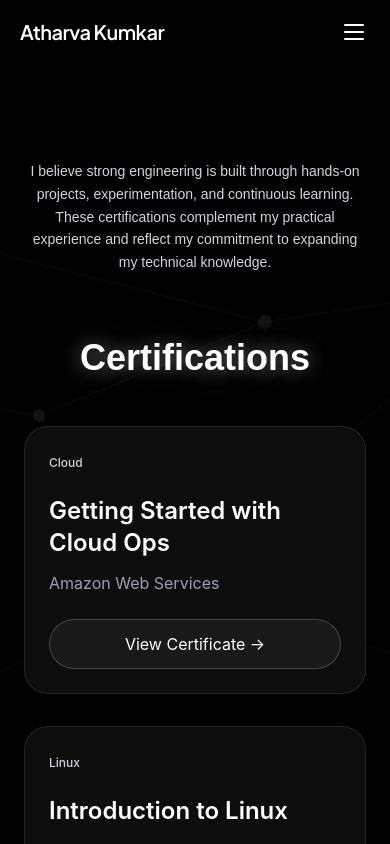
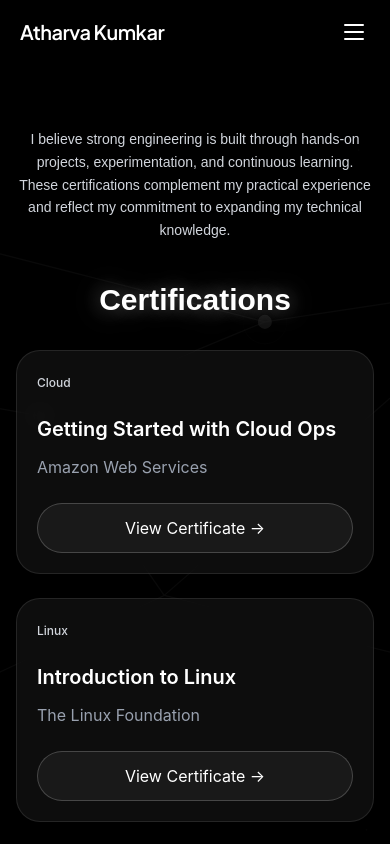
Before and after one commit to Atharvakumkar/Atharva-Kumkar-Resume-Website, a React (Vite) app in the folder resume/: page /certificates in a window 390 px wide. Shown: the top 844 px of the page. Built offline with nearby package versions, Linux system fonts and the light colour scheme; a web font is replaced by a local one.

Commit message:
Certificate page v0.1.2
Made mobile friendly

```diff
--- a/resume/src/pages/certificatesPage.jsx
+++ b/resume/src/pages/certificatesPage.jsx
@@ -67,7 +67,7 @@
                         }}
                     >
                         {/* Intro */}
-                        <div className="max-w-6xl mx-auto px-6 pt-24">
+                        <div className="max-w-6xl mx-auto px-4 md:px-6 pt-16 md:pt-24">
                             <p
                                 className="
                                     text-center
@@ -87,10 +87,10 @@
                         </div>
 
                         {/* Heading */}
-                        <div className="flex justify-center items-center mt-16 mb-12">
+                        <div className="flex justify-center items-center mt-10 md:mt-16 mb-8 md:mb-12">
                             <h1
                                 className="
-                                    text-4xl md:text-6xl
+                                    text-3xl md:text-6xl
                                     font-bold
                                     font-body
                                     text-white
@@ -104,8 +104,8 @@
                     </motion.div>
 
                     {/* Certificates Grid */}
-                    <div className="max-w-7xl mx-auto px-6 pb-24">
-                        <div className="grid grid-cols-1 md:grid-cols-2 xl:grid-cols-3 gap-8">
+                    <div className="max-w-7xl mx-auto px-4 md:px-6 pb-16 md:pb-24">
+                        <div className="grid grid-cols-1 md:grid-cols-2 xl:grid-cols-3 gap-6 md:gap-8">
                             {certificates.map((certificate, index) => (
                                 <motion.div
                                     key={index}
@@ -127,7 +127,7 @@
                                         backdrop-blur-md
                                         border border-white/10
                                         rounded-3xl
-                                        p-6
+                                        p-5 md:p-6
                                         flex flex-col
                                         h-full
                                         transition-all
@@ -152,7 +152,7 @@
                                     </span>
 
                                     {/* Title */}
-                                    <h2 className="text-2xl font-semibold text-white mb-3">
+                                    <h2 className="text-xl md:text-2xl font-semibold text-white mb-3">
                                         {certificate.title}
                                     </h2>
 
```
